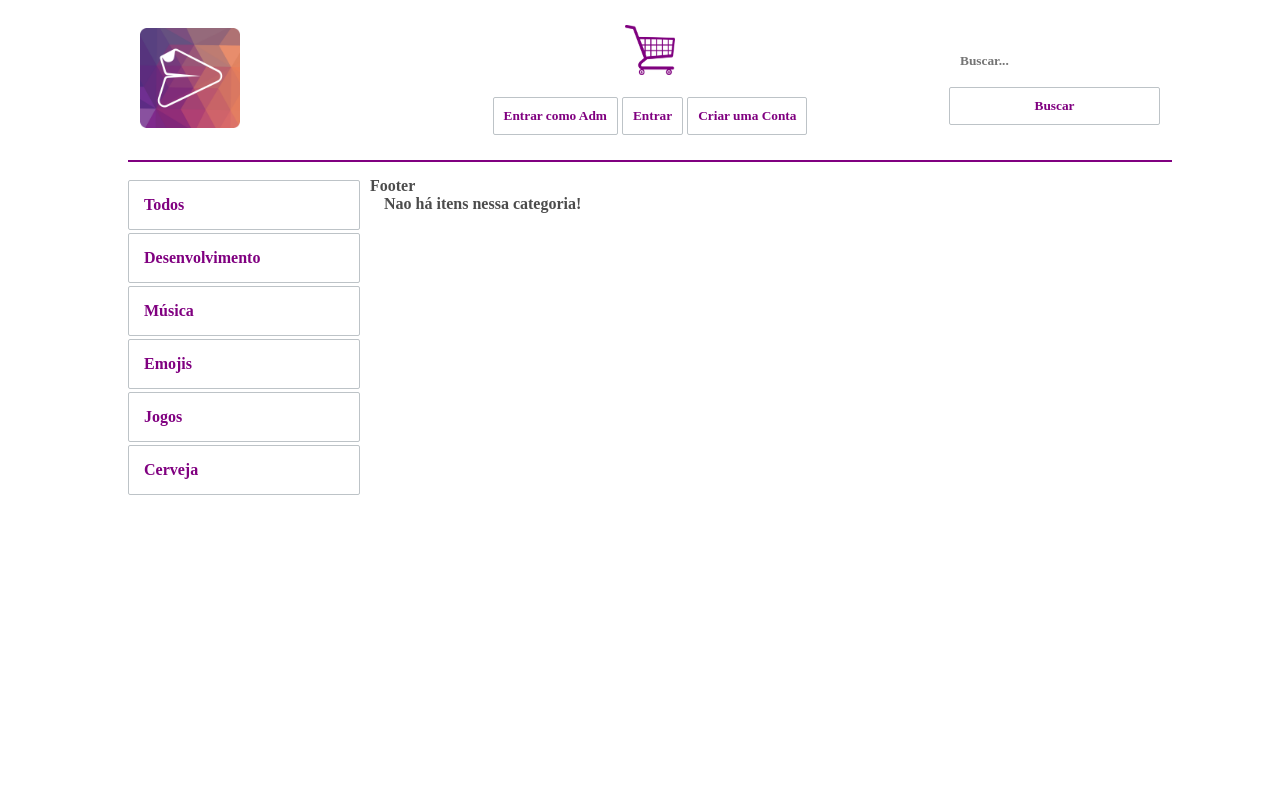
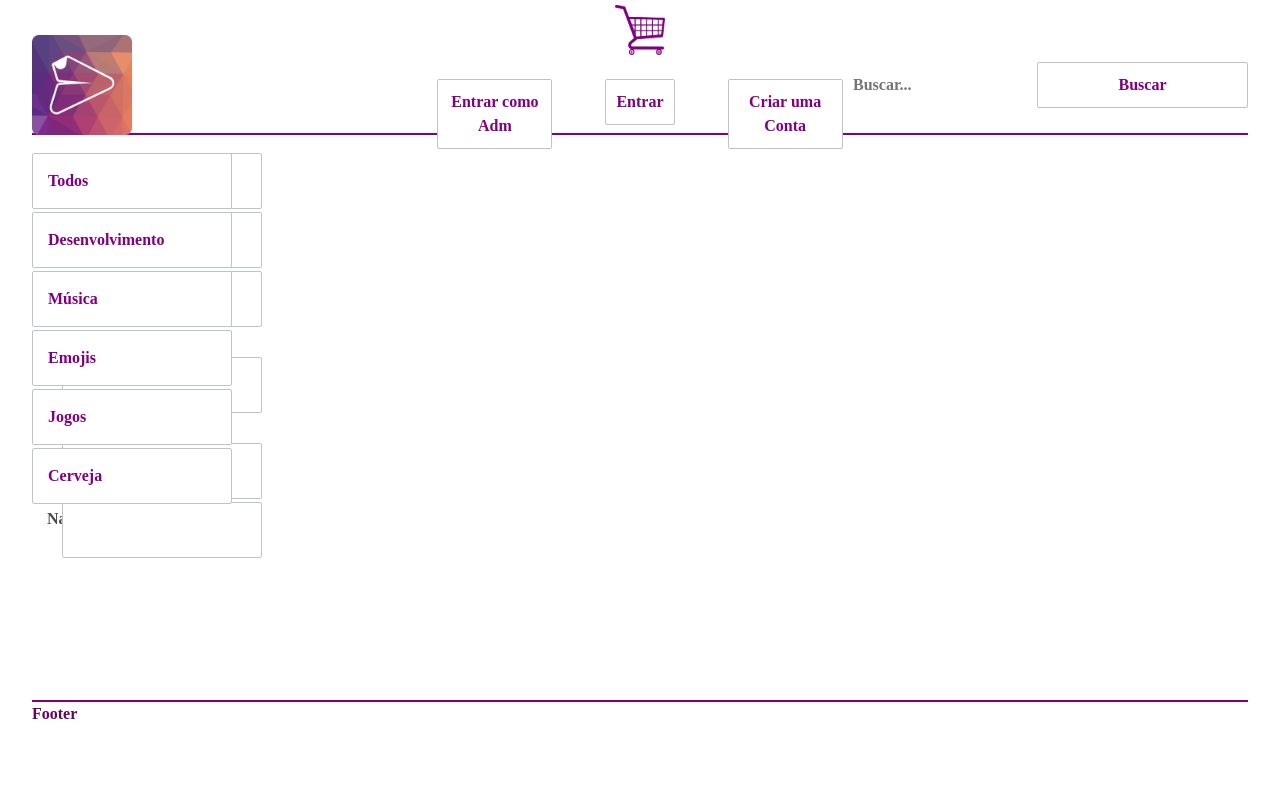
Before and after one commit to albanomatheus/daystore, a PHP site: page / in a window 1280 px wide. Run offline with PHP 8.4, Linux system fonts and the light colour scheme; data that the repository does not hold is empty; some libraries are stand-ins or nearby versions.

Commit message:
css 06/06 -> 20:53

```diff
--- a/assets/css/style.css
+++ b/assets/css/style.css
@@ -6,7 +6,7 @@
 }
 
 body {
-    padding-top: 10px;
+    padding-top: 5px;
     overflow-y: scroll;
     color: rgba(0,0,0,0.7);
 }
@@ -32,7 +32,6 @@
     border-bottom: 2px purple solid;
     margin-bottom: 15px;
     width: 100%;
-    padding: 10px;
     height: 130px;
 }
 
@@ -63,7 +62,7 @@
 
 .main {
     margin: auto;
-    width: 80%;
+    width: 95%;
 }
 
 #menu {
@@ -137,9 +136,8 @@
 }
 
 .container {
-    float: right;
-    /*border: 2px solid green;*/
-    width: 75%;
+    float: left;
+    width: 85%;
 }
 
 .ads {
@@ -207,6 +205,11 @@
     font-size: 20px;
     margin-bottom: 10px;
 }
+#fixed-sidebar {
+    position: fixed;
+    max-width: 20%;
+    color: white;
+}
 
 .total_bt:hover {
     background-color: #630563;
@@ -227,3 +230,12 @@
 .user label {
     color: purple;
 }
+
+#rodape {
+    width: 95%;
+    position: fixed;
+    color: #630563;
+    bottom:0;
+    height: 100px;
+    border-top: 2px solid purple;
+}
--- a/index.php
+++ b/index.php
@@ -7,9 +7,10 @@
 <html>
 <head>
     <title>E-BOUGHT</title>
+    <meta charset="utf-8">
+    <meta name="viewport" content="width=device-width, initial-scale=1">
+    <link rel="stylesheet" href="assets/lib/css/bootstrap.css">
     <link rel="stylesheet" type="text/css" href="assets/css/style.css">
-    <script type="text/javascript" src="assets/js/jquery-3.3.1.min.js"></script>
-    <script type="text/javascript" src="assets/js/scripts.js"></script>
 </head>
 <body>
 <div class="main">
--- a/pages/menu.php
+++ b/pages/menu.php
@@ -14,42 +14,87 @@
 <header>
     <table style="width: 100%; table-layout: fixed; height: 120px;" border="0">
         <tr>
-            <td><a href="<?php echo "?page=home&num={$key}"; ?>"><img src="assets/img/logo.png" width="100" height="100"></a></td>
+            <td><a href="<?php echo "?page=home&num={$key}"; ?>"><img src="assets/img/logo.png" width="100"
+                                                                      height="100"></a></td>
             <td align="center">
                 <a href="<?php echo "?page=cart&num={$key}"; ?>"><img src="assets/img/cart.png" width="50" height="50"></a><br><br>
                 <?php if (!empty($msg)): ?>
                     <span><?php echo $msg; ?></span>
                 <?php else: ?>
-                    <a href="<?php echo "?page=admin&num={$key}"; ?>"><button class="searchButton">Entrar como Adm</button></a>
-                    <a href="<?php echo "?page=login&num={$key}"; ?>"><button class="searchButton">Entrar</button></a>
-                    <a href="<?php echo "?page=sign&num={$key}"; ?>"><button class="searchButton">Criar uma Conta</button></a>
+                    <div class="row">
+                        <div class="form-group col-md-4">
+                            <a href="<?php echo "?page=admin&num={$key}"; ?>">
+                                <button class="searchButton">Entrar como Adm</button>
+                            </a>
+                        </div>
+                        <div class="form-group col-md-4">
+                            <a href="<?php echo "?page=login&num={$key}"; ?>">
+                                <button class="searchButton">Entrar</button>
+                            </a>
+                        </div>
+                        <div class="form-group col-md-4">
+                            <a href="<?php echo "?page=sign&num={$key}"; ?>">
+                                <button class="searchButton">Criar uma Conta</button>
+                            </a>
+                        </div>
+                    </div>
                 <?php endif; ?>
             </td>
             <td align="right">
                 <form method="GET">
                     <input type="hidden" name="page" value="find">
                     <input type="hidden" name="num" value="<?php echo $key; ?>">
-                    <input type="texto" id="searchText" name="tag" placeholder="Buscar..."/>
+                    <input type="text" id="searchText" name="tag" placeholder="Buscar..."/>
                     <button class="searchButton" style="width: 211px;">Buscar</button>
                 </form>
             </td>
         </tr>
     </table>
 </header>
-<div id = "menu">
+<div id="menu">
+
+    <nav class="col-sm-3 ">
+        <div class="col-sm-12" id="fixed-sidebar">
+            <!-- <a href="index.html"><img id="home-logo" src="../media/logo-prueba.jpg" alt="Logo de Animanoir"></a>  -->
+            <ul>
+                <li class="fuente-fjalla ul-personalizada">Animación</li>
+                <li class="fuente-fjalla ul-personalizada">Ilustración</li>
+                <li class="fuente-fjalla ul-personalizada">Interacción</li>
+                <br>
+                <li class="fuente-fjalla ul-personalizada">Blog</li>
+                <br>
+                <li class="fuente-fjalla ul-personalizada"><a href="acerca.html">Acerca</a></li>
+                <li class="fuente-fjalla ul-personalizada">Contacto</li>
+            </ul>
+        </div>
+    </nav>
     <ul>
-        <a href="<?php echo "?page=home&num={$key}"; ?>"><li>Todos</li></a>
-        <a href="<?php echo "?page=developers&num={$key}"; ?>"><li>Desenvolvimento</li></a>
-        <a href="<?php echo "?page=musica&num={$key}"; ?>"><li>Música</li></a>
-        <a href="<?php echo "?page=emojis&num={$key}"; ?>"><li>Emojis</li></a>
-        <a href="<?php echo "?page=games&num={$key}"; ?>"><li>Jogos</li></a>
-        <a href="<?php echo "?page=beer&num={$key}"; ?>"><li>Cerveja</li></a>
+        <a href="<?php echo "?page=home&num={$key}"; ?>">
+            <li>Todos</li>
+        </a>
+        <a href="<?php echo "?page=developers&num={$key}"; ?>">
+            <li>Desenvolvimento</li>
+        </a>
+        <a href="<?php echo "?page=musica&num={$key}"; ?>">
+            <li>Música</li>
+        </a>
+        <a href="<?php echo "?page=emojis&num={$key}"; ?>">
+            <li>Emojis</li>
+        </a>
+        <a href="<?php echo "?page=games&num={$key}"; ?>">
+            <li>Jogos</li>
+        </a>
+        <a href="<?php echo "?page=beer&num={$key}"; ?>">
+            <li>Cerveja</li>
+        </a>
         <?php if (!empty($msg)): ?>
-            <a onclick="logout()"><li>Sair</li></a>
+            <a onclick="logout()">
+                <li>Sair</li>
+            </a>
         <?php endif ?>
     </ul>
 </div>
 
 <div id="rodape">
-    <?php include 'footer.php'?>
+    <?php include 'footer.php' ?>
 </div>
```
Also changed, not shown: pages/admin.php (+41 -13 lines), pages/login.php (+14 -5 lines), pages/sign.php (+39 -8 lines).
